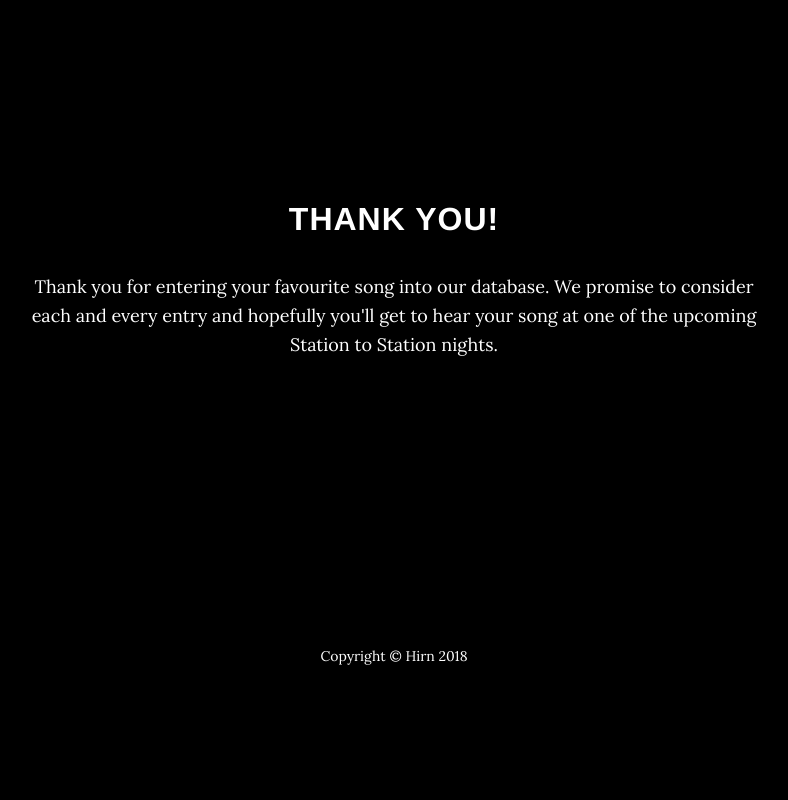
After one commit to xMaladjustedx/Final_Project, a Python web app: template templates/message_list.html in a window 1280 px wide. The commit adds this page. Shown: the whole page, without its empty margins (246-1034 px from the left). Run offline with Jinja, Linux system fonts and the light colour scheme; the template is opened without the code that fills it, so the values that code supplies are empty; some libraries are stand-ins or nearby versions.

Commit message:
Various changes

```diff
--- a/assets/css/grayscale.css
+++ b/assets/css/grayscale.css
@@ -283,3 +283,8 @@ img::selection {
 img::-moz-selection {
   background: transparent;
 }
+
+
+button.hidden_button {
+  visibility: hidden
+}
--- /dev/null
+++ b/templates/message_list.html
@@ -0,0 +1,59 @@
+<!DOCTYPE html>
+<html lang="en">
+
+  <head>
+
+    <meta charset="utf-8">
+    <meta name="viewport" content="width=device-width, initial-scale=1, shrink-to-fit=no">
+    <meta name="description" content="">
+    <meta name="author" content="">
+
+    <title>Thank you!</title>
+
+    <!-- Bootstrap core CSS -->
+    <link href="../assets/vendor/bootstrap/css/bootstrap.min.css" rel="stylesheet">
+
+    <!-- Custom fonts for this template -->
+    <link href="../assets/vendor/font-awesome/css/font-awesome.min.css" rel="stylesheet" type="text/css">
+    <link href="https://fonts.googleapis.com/css?family=Lora:400,700,400italic,700italic" rel="stylesheet" type="text/css">
+    <link href='https://fonts.googleapis.com/css?family=Cabin:700' rel='stylesheet' type='text/css'>
+
+    <!-- Custom styles for this template -->
+    <link href="../assets/css/grayscale.css" rel="stylesheet">
+
+  </head>
+
+<body id="page-top">
+    <section id="poll" class="content-section text-center">
+      <div class="container">
+        <div class="row">
+          <div class="col-lg-8 mx-auto">
+            <h2>Thank you!</h2>
+            <p>Thank you for entering your favourite song into our database. We promise to consider each and every entry and hopefully you'll get to hear your song at one of the upcoming Station to Station nights.</p>
+          </div>
+        </div>
+      </div>
+    </section>
+ <!-- Footer -->
+    <footer>
+      <div class="container text-center">
+        <p>Copyright &copy; Hirn 2018</p>
+      </div>
+    </footer>
+
+    <!-- Bootstrap core JavaScript -->
+    <script src="../assets/vendor/jquery/jquery.min.js"></script>
+    <script src="../assets/vendor/bootstrap/js/bootstrap.bundle.min.js"></script>
+
+    <!-- Plugin JavaScript -->
+    <script src="../assets/vendor/jquery-easing/jquery.easing.min.js"></script>
+
+    <!-- Google Maps API Key - Use your own API key to enable the map feature. More information on the Google Maps API can be found at https://developers.google.com/maps/ -->
+    <script src="https://maps.googleapis.com/maps/api/js?key=AIzaSyCRngKslUGJTlibkQ3FkfTxj3Xss1UlZDA&sensor=false"></script>
+
+    <!-- Custom scripts for this template -->
+    <script src="../assets/js/grayscale.min.js"></script>
+
+  </body>
+
+</html>
```
Also changed, not shown: main.py (+6 -32 lines), templates/index.html (+10 -0 lines), 2 other files.
